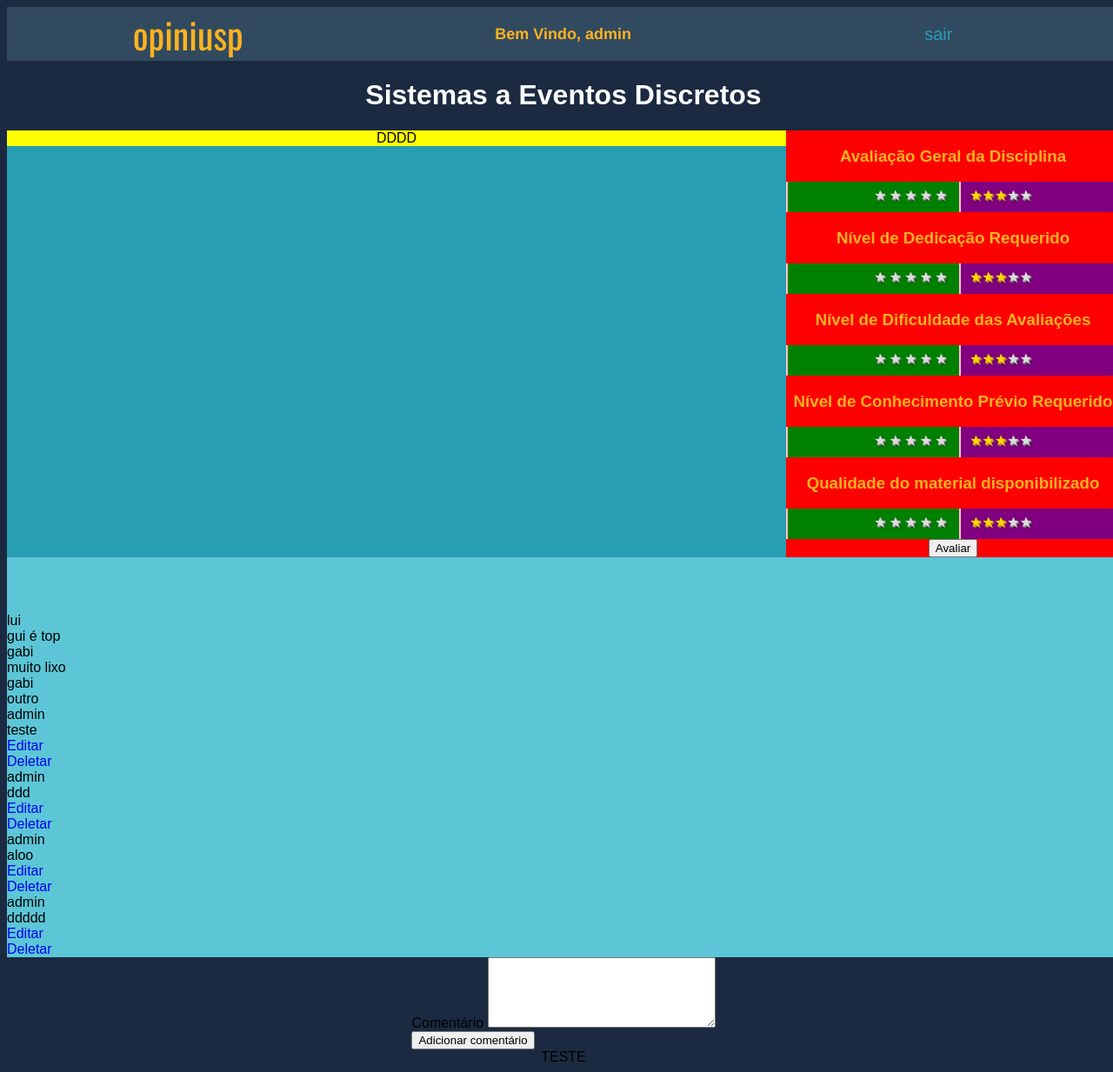
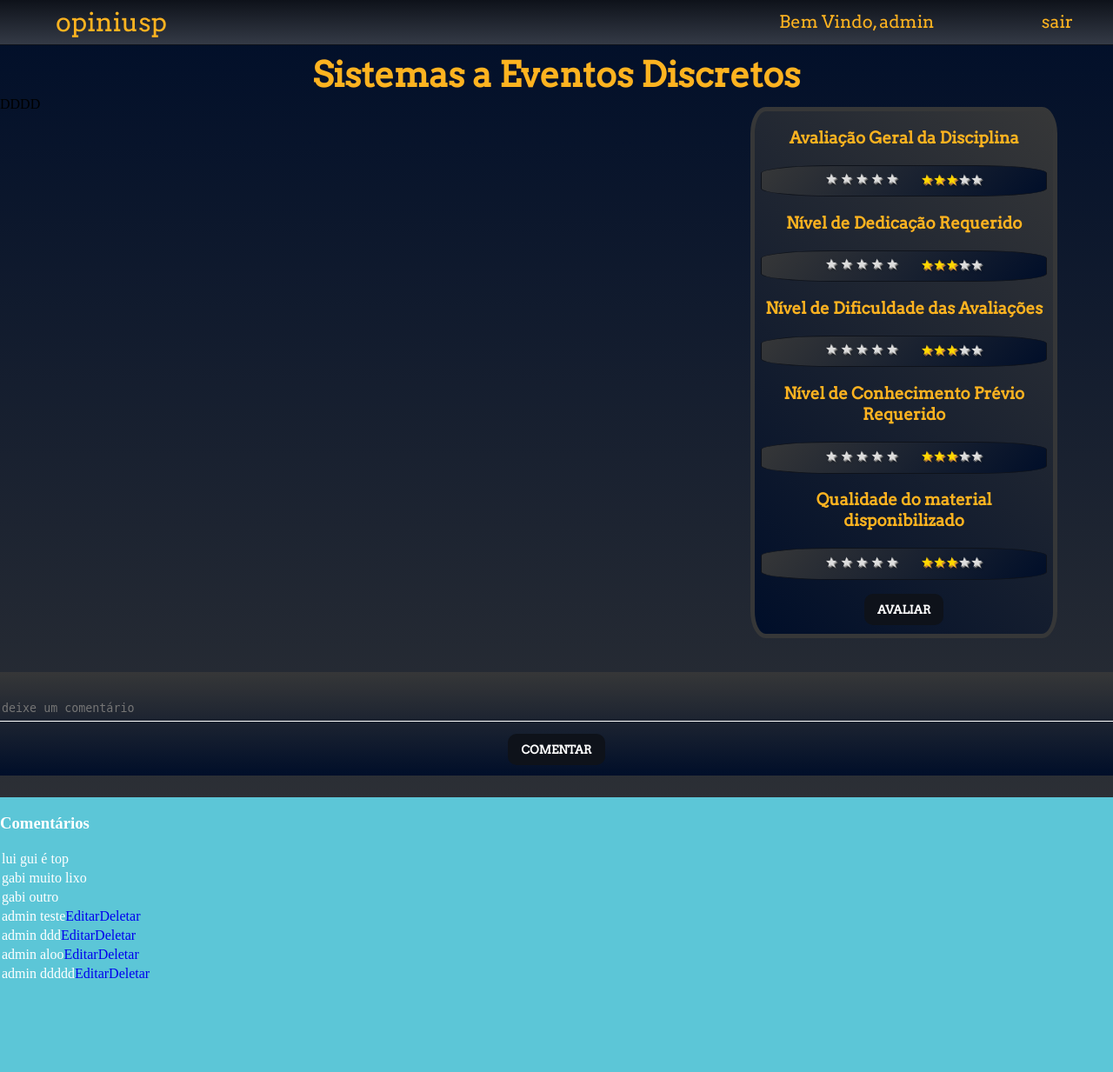
Before and after one commit to LuiFerreiraD/USPavalia, a Django app: page /disciplina/1/ in a window 1280 px wide. Shown: the whole page at 87% size. After the commit the page ends 1125 px from the top, so only its background shows below. Run offline with Django 3.2, Linux system fonts and the light colour scheme; a user stored in the database is signed in; data comes from the database, SQL or seed files in the repository; both versions use the stored data as it was after the commit; data that the repository does not hold is empty.

Commit message:
pag da disciplina quase pronta

```diff
--- a/main/static/css/main.css
+++ b/main/static/css/main.css
@@ -6,36 +6,90 @@
   --honeyellow: #feb320;
 }
 
+/*---------------------------------------------------PARTE DE CIMA DA PAGINA--------------------------------------------*/
+.top {
+  height: 10%;
+  width: 100%;
+  display: flex;
+  align-items: center;
+  flex-direction: row;
+  justify-content: space-evenly;
+  background: linear-gradient(#0E121A,#343A46);
+  padding: 0px 0px 0px 0px;
+  margin: 0px 0px 0px 0px;
+  border-bottom: 1px solid #0E121A;
+}
+
+.logo {
+  height: 100%;
+  width: 20%;
+  font-size: 30px;
+  color: var(--honeyellow);
+  font-family: "Arvo",serif;
+  text-align: center;
+  vertical-align: center;
+  font-weight: normal;
+}
+
+.padding{
+  height:100%;
+  width: 25%;
+}
+
+.user {
+  height:100%;
+  width:20%;
+  color: var(--honeyellow);
+  font-size: 20px;
+  font-family: 'Arvo',serif;
+  font-weight: normal;
+}
+
+.regbox {
+  height: fit-content;
+  width: 10%;
+  display: flex;
+  justify-content: space-evenly;
+}
+
+.reg {
+  color: var(--honeyellow);
+  font-size: 20px;
+  font-family: 'Arvo',serif;
+  font-weight: 400;
+  align-content: space-between;
+  margin: 10%;
+}
+
+.reg:hover {
+  color: white;
+}
+
+/*---------------------------------------------------PARTE DE CIMA DA PAGINA--------------------------------------------*/
 a {
   text-decoration: none;
 }
 
 body {
-  font-family: "Arial";
-  background-color: var(--oxfordblue);
   display: flex;
+  background: linear-gradient(#000e29, #363738);
   flex-direction: column;
-  justify-content: space-evenly;
+  justify-content: flex-start;
   align-items: center;
   width: 100%;
   height: 100%;
+  margin: 0px 0px 0px 0px;
+  padding: 0px 0px 0px 0px;
 }
 
-.top {
-  display: flex;
-  align-items: center;
-  flex-direction: row;
-  justify-content: space-around;
-  height: 10%;
-  width: 100%;
-  background-color: var(--charcoal);
-  padding: 0;
-}
 
 .middle {
   width: 100%;
   height: 80%;
   text-align: center;
+  display: flex;
+  flex-direction: column;
+  align-content: space-between;
 }
 
 .bottom {
@@ -53,59 +107,52 @@ body {
   align-items: center;
 }
 
-.logo {
-  font-size: 42px;
+
+/*-------------------------------------------------------PAGINA DA DISCIPLINA-------------------------------------------*/
+.disciplina {
+  width: 100%;
+  font-size: 40px;
+  font-weight: bolder;
+  font-family: "Arvo",Serif;
   color: var(--honeyellow);
-  font-family: "Oswald";
+  text-align: center;
+  margin: 10px 0px 0px 0px;
 }
 
-.regbox {
-  height: fit-content;
-  width: 10%;
-  display: flex;
-  justify-content: space-evenly;
-}
-
-.reg {
-  color: var(--bluemunsell);
-  font-family: "Helvetica";
-  font-size: 20px;
-  align-content: space-between;
-}
-
-.reg:hover {
-  color: white;
-}
-
-/*-------------------------------------------------------PAGINA DA DISCIPLINA-------------------------------------------*/
 .bloco-avaliacao {
   height: 30%;
   width: 100%;
-  background-color: var(--bluemunsell);
   display: flex;
   align-content: flex-start;
+
+
 }
 
 .bloco-infos1{
   height: 100%;
   width: 70%;
-  background-color: yellow;
 }
 
 .bloco-infos2{
   height: 100%;
   width: 30%;
-  background-color: red;
+  text-align: center;
+  margin: 1% 5% 1% 5%;
+  background: linear-gradient(45deg,#000e29, #363738);
+  border: 5px solid #363738;
+  border-radius: 5%;
 }
 
 .displace{
   display: flex;
-  background-color: pink;
+  margin: 2%;
+  border-radius: 25%;
   align-content: flex-start;
+  background: linear-gradient(-45deg,#000e29, #363738);
+  border: 1px solid #0E121A;
 }
 
 .base{
-  background-color:purple;
   width: 50%;
   display: flex;
   align-content: flex-start;
@@ -113,7 +160,6 @@ body {
 }
 
 .rating {
-  background-color: green;
   border: none;
   width: 50%;
   float: right;
@@ -176,20 +222,89 @@ body {
 
 .avalicao_estrelas {
   color: var(--honeyellow);
-}
-/*-------------------------------------------------------PAGINA DA DISCIPLINA-------------------------------------------*/
-.user {
-  color: var(--honeyellow);
-  font-family: "Helvetica";
-  font-size: Large;
   font-weight: bold;
+  font-family: "Arvo",sans-serif;
 }
 
-.disc {
-  font-size: 30px;
-  font-family: "Comic Sans";
-  color: var(--middleblue);
+.comments {
+  height: 30%;
+  width: 100%;
+  background-color: var(--middleblue);
+  padding: 0px 0px 0px 0px;
+  display: flex;
+  flex-direction: column;
+  color: white;
+  text-align: start;
 }
+.comment {
+  padding: 2px;
+  display: flex;
+  color: white;
+  flex-direction: row;
+  align-content: space-between;
+}
+
+hr{
+  width: 100%;
+  border: 1px solid white;
+}
+
+/*-------------------------------------------------------COMENTÁRIOS----------------------------------------------------*/
+
+.container{
+  background: linear-gradient(#363738, #000e29);
+  color: snow;
+  width: 100%;
+  height: 10%;
+  padding: 2px 2px 2px 2px;
+  text-align: center;
+  margin: 2%;
+  border-top: #363738;
+  border-bottom: #000e29;
+}
+
+textarea{
+  color: white;
+  font-weight: solid;
+  height: 20px;
+  width: 100%;
+  border: none;
+  border-bottom: 1px solid white;
+  background-color: transparent;
+  resize: none;
+  outline: none;
+  margin: 30px 0px 0px 0px;
+}
+
+input[type=submit],button{
+  padding: 10px 15px;
+  border: none;
+  outline: none;
+  border-radius: 10px;
+  text-transform: uppercase;
+  font-weight: bold;
+  cursor: pointer;
+}
+
+input[type=submit]{
+  background-color: #0E121A;
+  color: #fff;
+  font-family: 'Arvo','sans serif';
+  margin: 10px;
+}
+
+input[type=submit]:hover{
+  background-color: #fff;
+  color: #0E121A;
+}
+
+button{
+  color: #333;
+  background-color: transparent;
+}
+
+/*-------------------------------------------------------PAGINA DA DISCIPLINA-------------------------------------------*/
+
 
 .busca {
   height: 25%;
@@ -200,15 +315,3 @@ body {
 h1 {
   color: white;
 }
-
-.comments {
-  height: 30%;
-  width: 100%;
-  background-color: var(--middleblue);
-  padding: 5% 0px 0px 0px;
-  display: flex;
-  flex-direction: column;
-}
-.comment {
-  color: white;
-}
--- a/main/templates/main/base.html
+++ b/main/templates/main/base.html
@@ -8,29 +8,36 @@
 <head>
   <link rel="preconnect" href="https://fonts.gstatic.com" />
   <link href="https://fonts.googleapis.com/css2?family=Oswald&display=swap" rel="stylesheet" />
+  <link rel="preconnect" href="https://fonts.gstatic.com">
+  <link href="https://fonts.googleapis.com/css2?family=Roboto+Slab:wght@600&display=swap" rel="stylesheet">
+  <link rel="preconnect" href="https://fonts.gstatic.com">
+  <link href="https://fonts.googleapis.com/css2?family=Arvo&family=Roboto+Slab:wght@600&display=swap" rel="stylesheet">
 </head>
 
 <body>
   <div class="top">
     {% load static %}
     <link rel="stylesheet" href="{% static 'css/main.css' %}" />
-    <a class="reg" href="{% url 'main:home' %}">
-      <div class="logo">opiniusp</div>
+    <a class=logo href="{% url 'main:home' %}">
+      opiniusp
     </a>
+    <div class=padding></div>
+
     {% if user.is_authenticated %}
+    <div class=padding></div>
     <div class="user">Bem Vindo, {{user.username}}</div>
-    <div class="regbox">
-      <a class="reg" href="{% url 'accounts:logout' %}">sair</a>
-    </div>
+    <div class="regbox"><a class="reg" href="{% url 'accounts:logout' %}">sair</a></div>
     {% else %}
+
+    <div class=padding></div>
+
     <div class="regbox">
       <a class="reg" href="{% url 'accounts:login' %}">login</a>
       <a class="reg" href="{% url 'accounts:register' %}">register</a>
     </div>
     {% endif %}
   </div>
-  <div class="middle">{% block content %} {% endblock %}</div>
-  <div class="bottom">TESTE</div>
 </body>
+{% block content %} {% endblock %}
 
 </html>
--- a/main/templates/main/disciplina.html
+++ b/main/templates/main/disciplina.html
@@ -3,8 +3,7 @@
 <link rel="stylesheet" href="{% static 'css/disciplina.css' %}" />
 {% block content %}
 
-
-<h1>{{disciplina.nome}}</h1>
+<div class='disciplina'>{{disciplina.nome}}</div>
 
 <div class=bloco-avaliacao>
   <div class=bloco-infos1>DDDD</div>
@@ -48,7 +47,6 @@
           {%for i in ranges.1%} <span class="preenchida">&#9733</span> {% endfor %}
           {%for i in complementos.1%} <span class="vazia">&#9733</span> {% endfor %}
         </div>
-
       </div>
 
       <h3 class="avalicao_estrelas">Nível de Dificuldade das Avaliações</h3>
@@ -70,7 +68,6 @@
           {%for i in ranges.2%} <span class="preenchida">&#9733</span> {% endfor %}
           {%for i in complementos.2%} <span class="vazia">&#9733</span> {% endfor %}
         </div>
-
       </div>
 
 
@@ -93,7 +90,6 @@
           {%for i in ranges.3%} <span class="preenchida">&#9733</span> {% endfor %}
           {%for i in complementos.3%} <span class="vazia">&#9733</span> {% endfor %}
         </div>
-
       </div>
 
       <h3 class="avalicao_estrelas">Qualidade do material disponibilizado</h3>
@@ -124,28 +120,30 @@
     </form>
   </div>
 </div>
-</div>
+
+<div class=container>
+  <form action="{% url 'main:add_comentario' disciplina.id%}" method="POST">
+    {% csrf_token %}
+    <textarea name="texto" id="texto" cols="30" rows="5" class="form-control"
+      placeholder='deixe um comentário'></textarea>
+    <br />
+    <input type="submit" value="comentar" />
+  </form>
 </div>
 
 <div class=comments>
+  <h3>Comentários</h3>
   {% for comentario in comentarios %}
-  <div> {{comentario.user.username}}</div>
-  <div>{{ comentario.texto }} </div>
+  <div class=comment>
+    <div> {{comentario.user.username}} {{ comentario.texto }} </div>
     {% if request.user == comentario.user %}
     <a href="{% url 'main:edit_comment' disciplina.id comentario.id %}">Editar</a>
     <a href="{% url 'main:delete_comment' disciplina.id comentario.id %}"
       onclick="return confirm('Deletar comentário?')">Deletar</a>
     {% else %}
-  {% endif%} {% endfor %}
+    {% endif%}
+  </div>
+  {% endfor %}
 </div>
 
-<div>
-  <form action="{% url 'main:add_comentario' disciplina.id%}" method="POST">
-    {% csrf_token %}
-    <label for="texto"> Comentário </label>
-    <textarea name="texto" id="texto" cols="30" rows="5" class="form-control"></textarea>
-    <br />
-    <input type="submit" value="Adicionar comentário" />
-  </form>
-
 {% endblock %}
--- a/main/templates/main/index.html
+++ b/main/templates/main/index.html
@@ -1,10 +1,12 @@
-{% extends 'main/base.html'%} {% block content %}
+{% extends 'main/base.html'%}
+{% block content %}
 
 
 
 <div class=busca>
     TESTE
 </div>
+
 {%for disci in disciplinas%}
 <a class=disc href="{%url 'main:disciplina' disci.id %}">{{disci.nome}}</a>
 {% endfor %} {% endblock %}
```
Also changed, not shown: db.sqlite3. Lines whose indentation alone changed are shown as unchanged.
